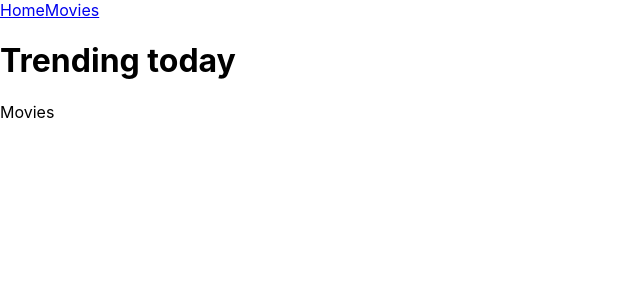
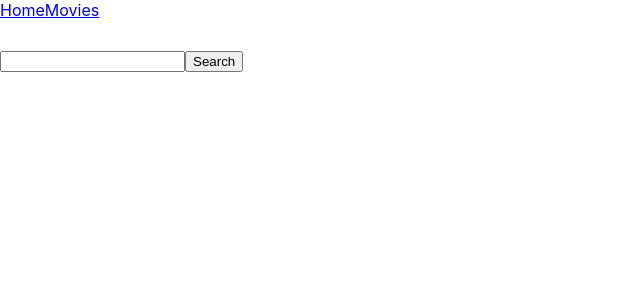
Before and after one commit to Psycameron/goit-react-hw-05-movies, a React (Create React App) app: page /goit-react-hw-05-movies/movies in a window 1280 px wide. Shown: the top 300 px of the page, without its empty margins (0-640 px from the left). Built offline with nearby package versions, Linux system fonts and the light colour scheme.

Commit message:
Created header and input in Movies

```diff
--- a/src/components/App.jsx
+++ b/src/components/App.jsx
@@ -1,4 +1,4 @@
-import { Routes, Route } from 'react-router-dom';
+import { Routes, Route, Link } from 'react-router-dom';
 
 import Home from 'pages/Home';
 import Movies from 'pages/Movies';
@@ -19,12 +19,11 @@ export const App = () => {
     // }}
     >
       <header>
-        <nav>
-          <a href="#">Home</a>
-          <a href="#">Movies</a>
+        <nav style={{ height: 50 }}>
+          <Link to="/">Home</Link>
+          <Link to="/movies">Movies</Link>
         </nav>
       </header>
-      <h1>Trending today</h1>
       <Routes>
         <Route path="/" element={<Home />} />
         <Route path="/movies" element={<Movies />}>
--- a/src/pages/Home.jsx
+++ b/src/pages/Home.jsx
@@ -21,6 +21,8 @@ function Home() {
   }, []);
 
   return (
+    <>
+      <h1>Trending today</h1>
       <ul>
         {hits.map(({ title, id }) => {
           return (
@@ -30,6 +32,7 @@ function Home() {
           );
         })}
       </ul>
+    </>
   );
 }
 
--- a/src/pages/Movies.jsx
+++ b/src/pages/Movies.jsx
@@ -1,5 +1,12 @@
 import React from 'react';
 
 export default function Movies() {
-  return <div>Movies</div>;
+  return (
+    <>
+      <label>
+        <input type="text" />
+      </label>
+      <button type="submit">Search</button>
+    </>
+  );
 }
```
Lines whose indentation alone changed are shown as unchanged.
